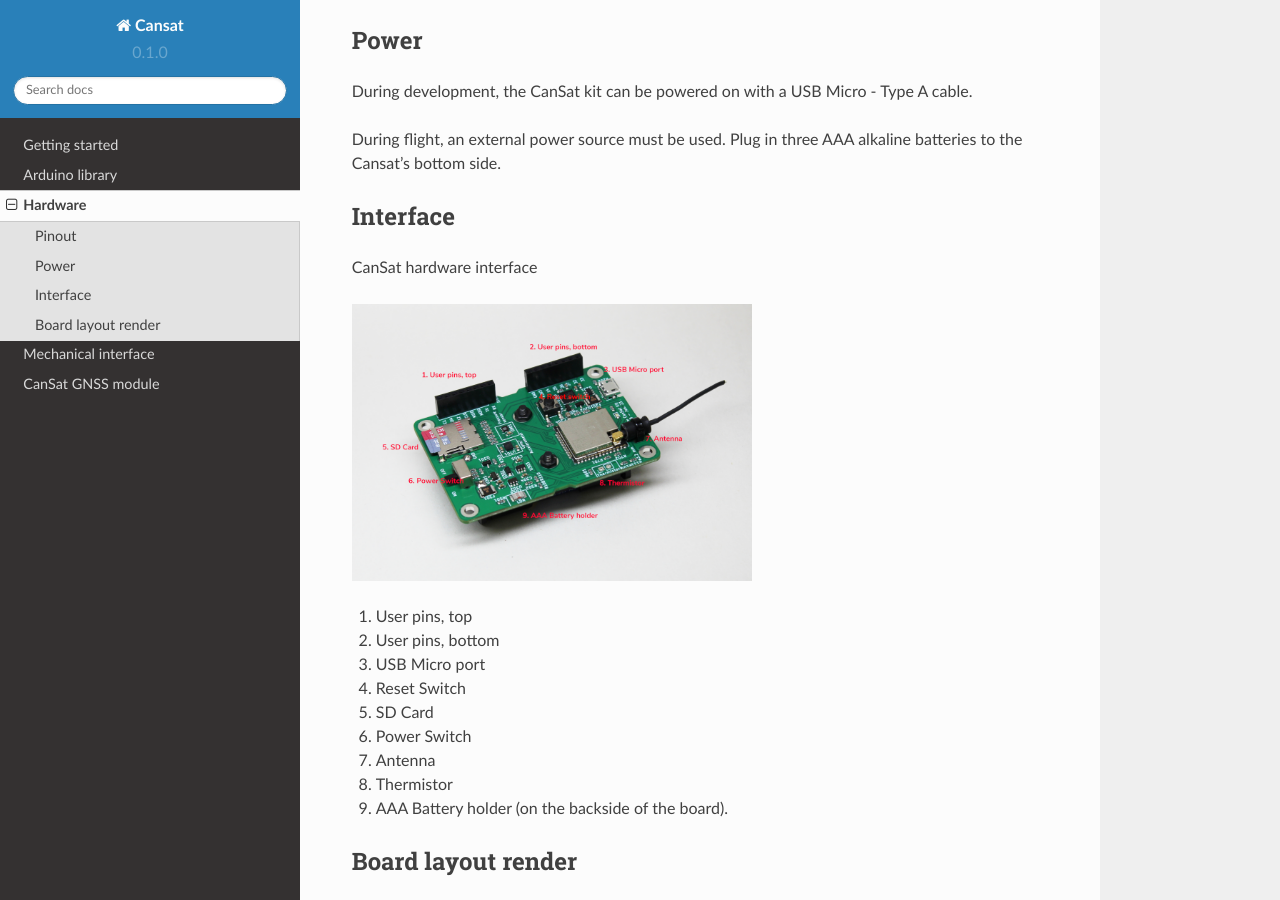
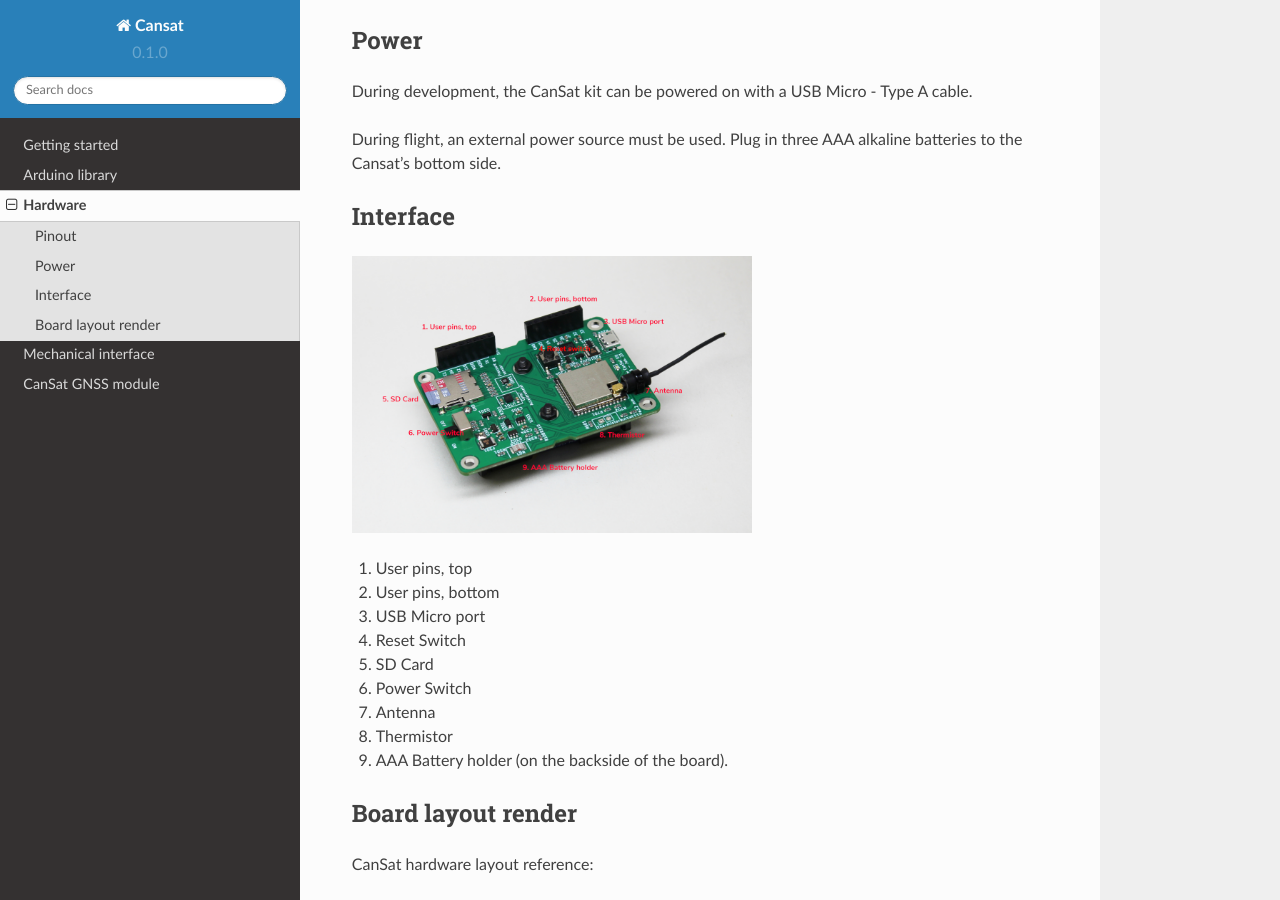
Before and after one commit to nikandt/cansat, a Sphinx documentation site: the page built from docs/source/hardware.rst, in a window 1280 px wide and 900 px high, scrolled down 1738 px. Built offline with Sphinx 7.4.7 and the Read the Docs theme 2.0.0, drawn with Linux system fonts in a browser that asks for light colours.

Commit message:
Remove unnecessary description in hardware.rst

```diff
--- a/docs/source/hardware.rst
+++ b/docs/source/hardware.rst
@@ -84,8 +84,6 @@ During flight, an external power source must be used. Plug in three AAA alkaline
 Interface
 ---------
 
-CanSat hardware interface
-
 .. image:: images/hw_interface.png
   :width: 400
   :alt: Cansat Hardware Interface
```
